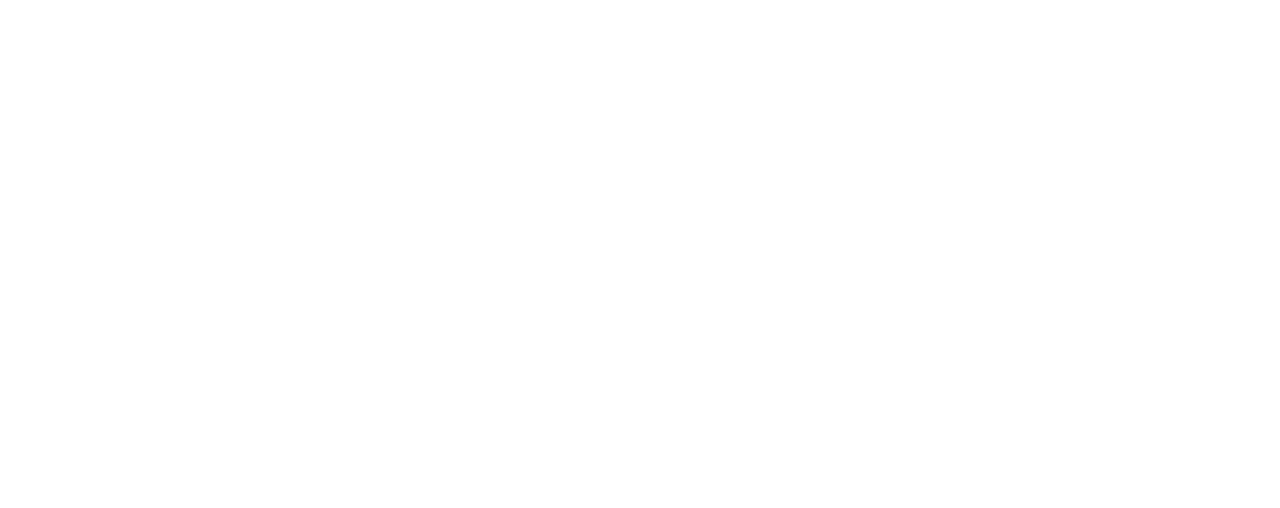
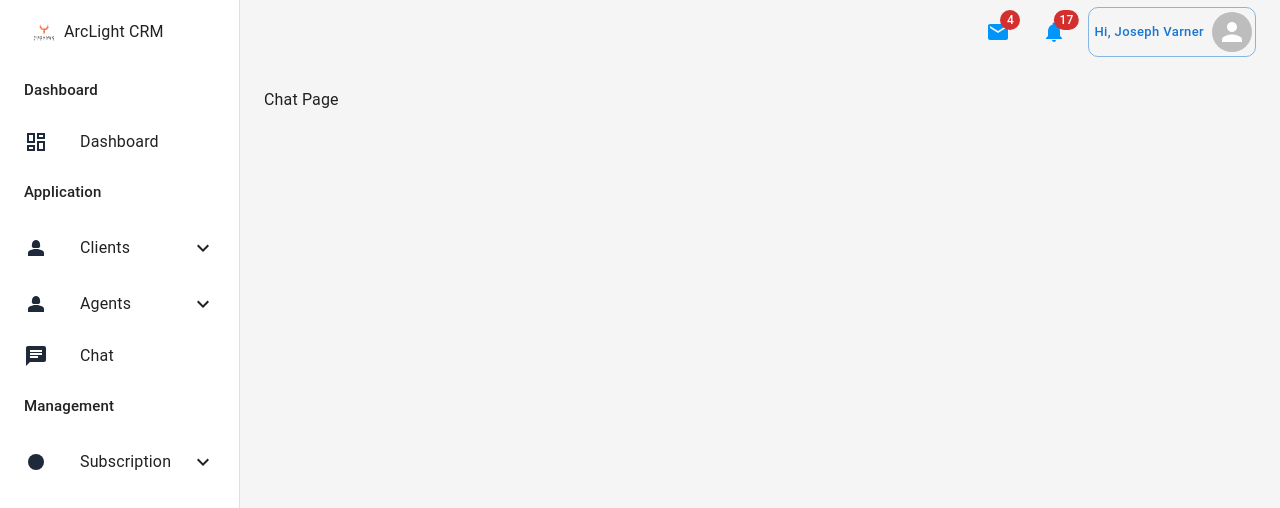
Before and after one commit to joester030376/ArcLightCRM, a React (Create React App) app: page /chat in a window 1280 px wide. Before the commit this address had no page. Shown: the top 508 px of the page. Built offline with nearby package versions, Linux system fonts and the light colour scheme.

Commit message:
Add chat routing and icon

```diff
--- /dev/null
+++ b/src/pages/application/chat/ChatPage.tsx
@@ -0,0 +1,11 @@
+import React from 'react';
+
+type Props = {};
+
+const ChatPage = (props: Props) => {
+    return (
+        <div>Chat Page</div>
+    );
+}
+
+export default ChatPage;
--- a/src/routes/appRoutes.tsx
+++ b/src/routes/appRoutes.tsx
@@ -2,20 +2,20 @@
 import HomePage from "../pages/home/HomePage";
 import { RouteType } from "./config";
 import DashboardOutlinedIcon from '@mui/icons-material/DashboardOutlined';
+import ChatIcon from '@mui/icons-material/Chat';
 import FiberManualRecordIcon from '@mui/icons-material/FiberManualRecord';
-import ClientsPageLayout from '../pages/clients/ClientsPageLayout';
+import ClientsPageLayout from '../pages/application/clients/ClientsPageLayout';
 import Person2Icon from '@mui/icons-material/Person2';
 import Dashboard from '../pages/dashboard/Dashboard';
-import AddClient from '../pages/clients/AddClient';
-import DeleteClient from '../pages/clients/ClientList';
-import ClientList from '../pages/clients/ClientList';
-import AgentList from '../pages/agents/AgentList';
-import AddAgent from '../pages/agents/AddAgent';
-import AgentsPageLayout from '../pages/agents/AgentsPageLayout';
-import ManagementLayoutPage from '../pages/management/ManagementPageLayout';
+import AddClient from '../pages/application/clients/AddClient';
+import ClientList from '../pages/application/clients/ClientList';
+import AgentList from '../pages/application/agents/AgentList';
+import AddAgent from '../pages/application/agents/AddAgent';
+import AgentsPageLayout from '../pages/application/agents/AgentsPageLayout';
 import SubscriptionList from '../pages/management/subscriptions/SubscriptionList';
 import SubscriptionPageLayout from '../pages/management/subscriptions/SubscriptionPageLayout';
 import AddSubscription from '../pages/management/subscriptions/AddSubscription';
+import ChatPage from '../pages/application/chat/ChatPage';
 
 
 const appRoutes: RouteType[] = [
@@ -92,6 +92,15 @@
         ]
     },
     {
+        path: "/chat",
+            element: <ChatPage />,
+            state: 'application',
+            sidebarProps: {
+                displayText: "Chat",
+                icon: <ChatIcon />
+        }
+    },
+    {
         path: "/subscription",
             element: <SubscriptionPageLayout />,
             state: 'management',
```
Also changed, not shown: src/pages/application/chat/ChatPageLayout.tsx (added, +12 -0 lines), src/pages/application/agents/AddAgent.tsx (renamed from src/pages/agents/AddAgent.tsx), src/pages/application/agents/AgentList.tsx (renamed from src/pages/agents/AgentList.tsx), src/pages/application/agents/AgentsPageLayout.tsx (renamed from src/pages/agents/AgentsPageLayout.tsx), src/pages/application/clients/AddClient.tsx (renamed from src/pages/clients/AddClient.tsx), src/pages/application/clients/ClientList.tsx (renamed from src/pages/clients/ClientList.tsx), src/pages/application/clients/ClientsPageLayout.tsx (renamed from src/pages/clients/ClientsPageLayout.tsx).
